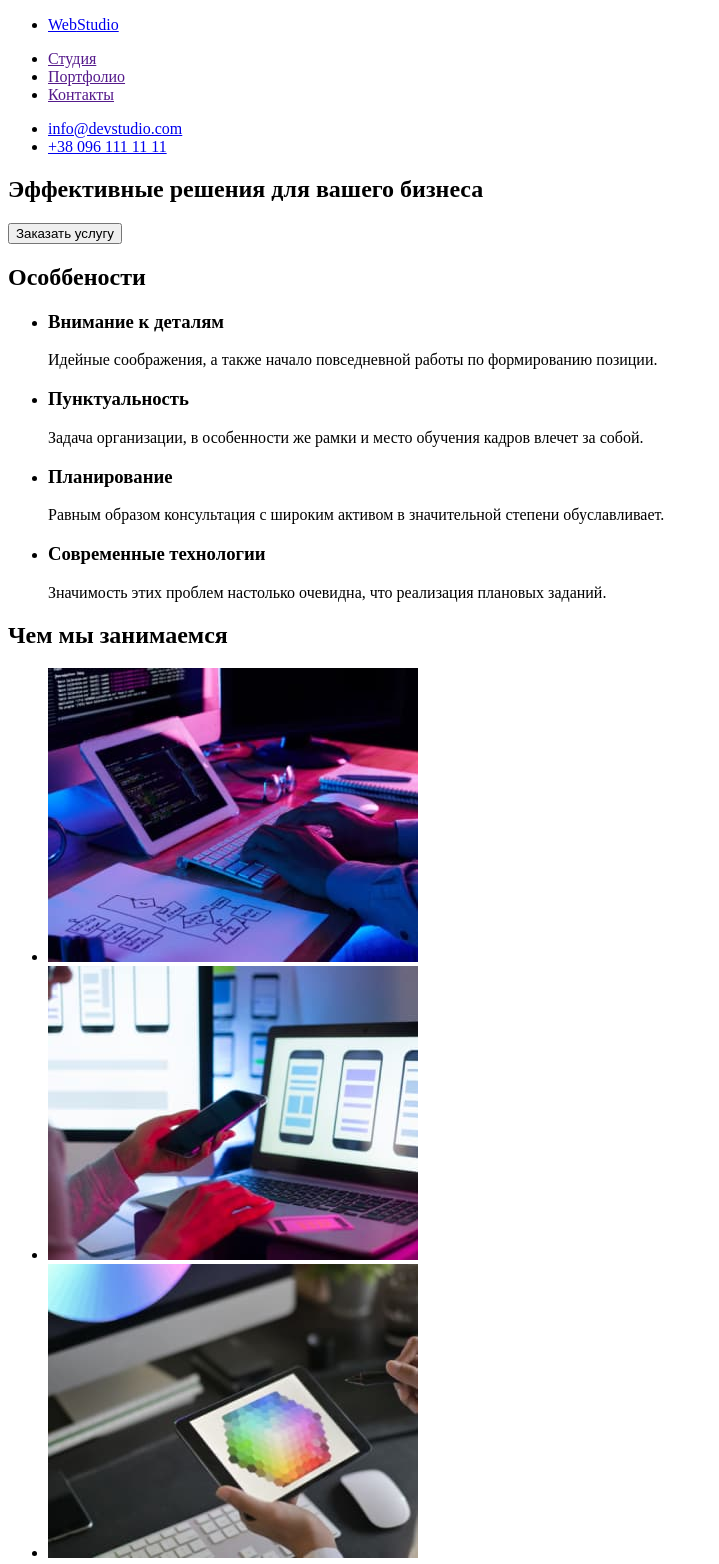
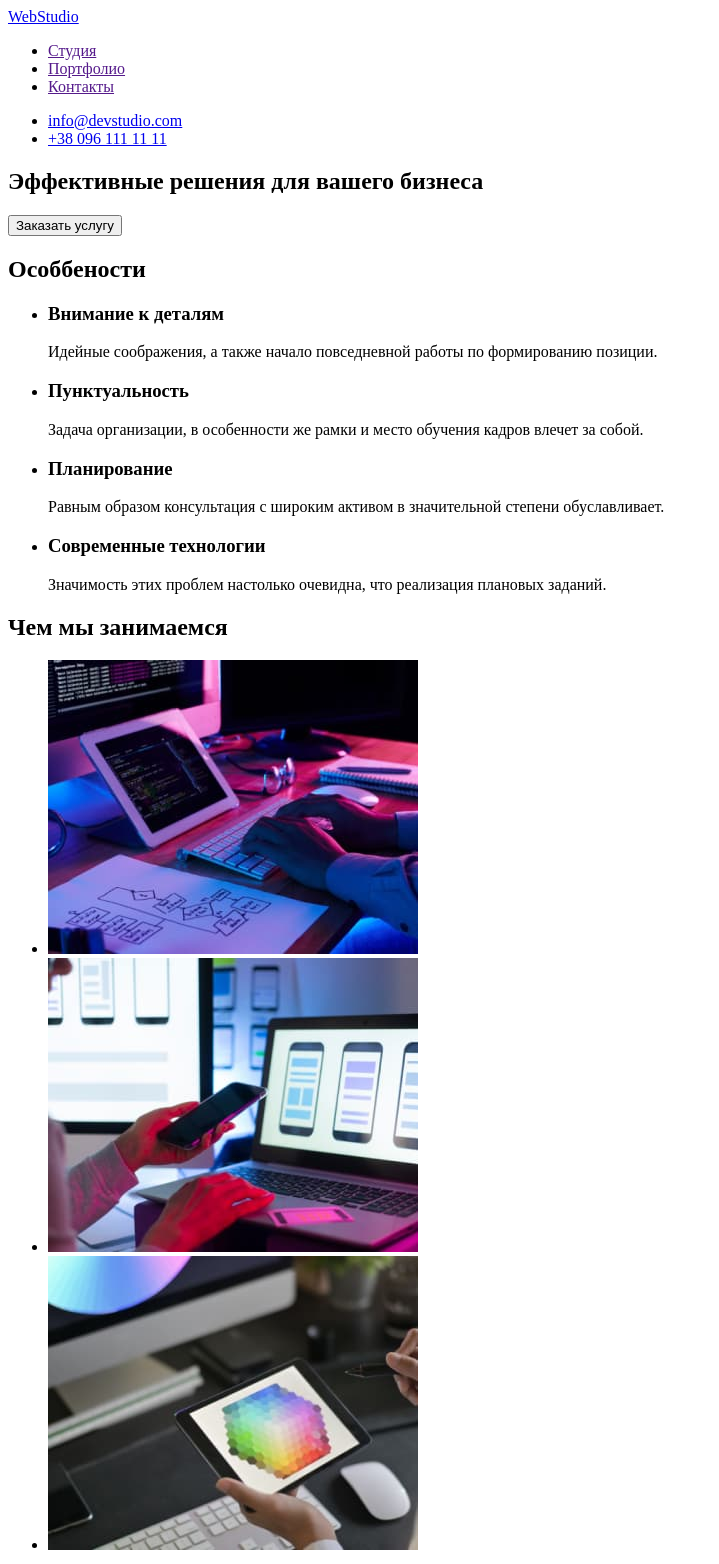
Before and after one commit to Galina-16/goit-markup-hw-02, a plain HTML site: page index.html in a window 1280 px wide. Shown: the top 1564 px of the page, without its empty margins (0-719 px from the left). Drawn offline with Linux system fonts and the light colour scheme.

Commit message:
Update index.html

```diff
--- a/index.html
+++ b/index.html
@@ -10,12 +10,8 @@
     <!-- Шапка страницы-->
     <header>
       <nav>
+        <a href="/" lang="en">WebStudio</a>
         <ul>
-          <li>
-            <a href="/"
-              ><p lang="en"><span>Web</span>Studio</p></a
-            >
-          </li>
           <li><a href="">Студия</a></li>
           <li><a href="">Портфолио</a></li>
           <li><a href="">Контакты</a></li>
@@ -28,51 +24,41 @@
     </header>
     <main>
       <!-- Шапка -->
-      <div>
         <section>
           <h1>Эффективные решения для вашего бизнеса</h1>
           <button type="button">Заказать услугу</button>
         </section>
-      </div>
       <!--Особености-->
       <section>
         <h2>Особбености</h2>
         <ul>
           <li>
-            <section>
               <h3>Внимание к деталям</h3>
               <p>
                 Идейные соображения, а также начало повседневной работы по
                 формированию позиции.
               </p>
-            </section>
           </li>
           <li>
-            <section>
               <h3>Пунктуальность</h3>
               <p>
                 Задача организации, в особенности же рамки и место обучения
                 кадров влечет за собой.
               </p>
-            </section>
           </li>
           <li>
-            <section>
               <h3>Планирование</h3>
               <p>
                 Равным образом консультация с широким активом в значительной
                 степени обуславливает.
               </p>
-            </section>
           </li>
           <li>
-            <section>
               <h3>Современные технологии</h3>
               <p>
                 Значимость этих проблем настолько очевидна, что реализация
                 плановых заданий.
               </p>
-            </section>
           </li>
         </ul>
       </section>
@@ -80,32 +66,28 @@
       <section>
         <h2>Чем мы занимаемся</h2>
         <ul>
-          <li>
-            <a href=""
-              ><img
+          <li><img
                 src="./imges/development.jpg"
                 alt="Разработка сайта с нуля"
                 width="370"
                 height="294"
-            /></a>
+            />
           </li>
           <li>
-            <a href=""
-              ><img
+            <img
                 src="./imges/adaptation.jpg"
                 alt="Верстка под наиболее популярные устройства"
                 width="370"
                 height="294"
-            /></a>
+            />
           </li>
           <li>
-            <a href=""
-              ><img
+            <img
                 src="./imges/ui-design.jpg"
                 alt="UI-Дизайн"
                 width="370"
                 height="294"
-            /></a>
+            />
           </li>
         </ul>
       </section>
@@ -114,7 +96,6 @@
         <h2>Команда</h2>
         <ul>
           <li>
-            <section>
               <img
                 src="./imges/igor-demyanenko.jpg"
                 alt="Игорь Демьяненко"
@@ -123,10 +104,8 @@
               />
               <h3>Игорь Демьяненко</h3>
               <p lang="en">Product Designer</p>
-            </section>
           </li>
           <li>
-            <section>
               <img
                 src="./imges/olga-repina.jpg"
                 alt="Ольга Репина"
@@ -135,10 +114,8 @@
               />
               <h3>Ольга Репина</h3>
               <p lang="en">Frontend Developer</p>
-            </section>
           </li>
           <li>
-            <section>
               <img
                 src="./imges/nikolai-tarasov.jpg"
                 alt="Николай Тарасов"
@@ -147,10 +124,8 @@
               />
               <h3>Николай Тарасов</h3>
               <p lang="en">Marketing</p>
-            </section>
           </li>
           <li>
-            <section>
               <img
                 src="./imges/mikhail-ermakov.jpg"
                 alt="Михаил Ермаков"
@@ -159,22 +134,15 @@
               />
               <h3>Михаил Ермаков</h3>
               <p lang="en">UI Designer</p>
-            </section>
           </li>
         </ul>
       </section>
     </main>
     <!--Подвал страницы-->
     <footer>
+      <a href="/" lang="en">WebStudio</a>
+      <address>г. Киев, пр-т Леси Украинки, 26</address>
       <ul>
-        <li>
-          <a href="/"
-            ><p lang="en"><span>Web</span>Studio</p></a
-          >
-        </li>
-        <li>
-          <address>г. Киев, пр-т Леси Украинки, 26</address>
-        </li>
         <li><a href="mailto:info@example.com">info@example.com</a></li>
         <li><a href="tel:+380991111111">+38 099 111 11 11</a></li>
       </ul>
```
